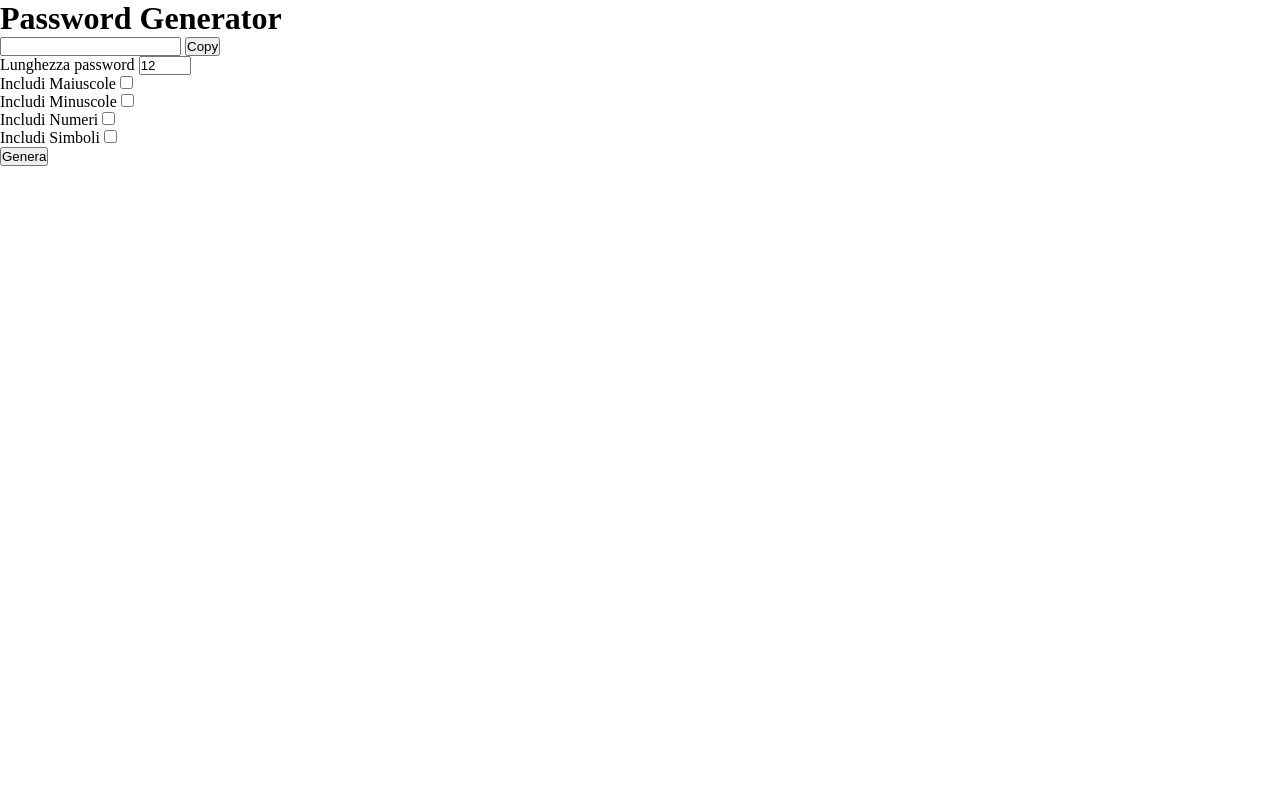
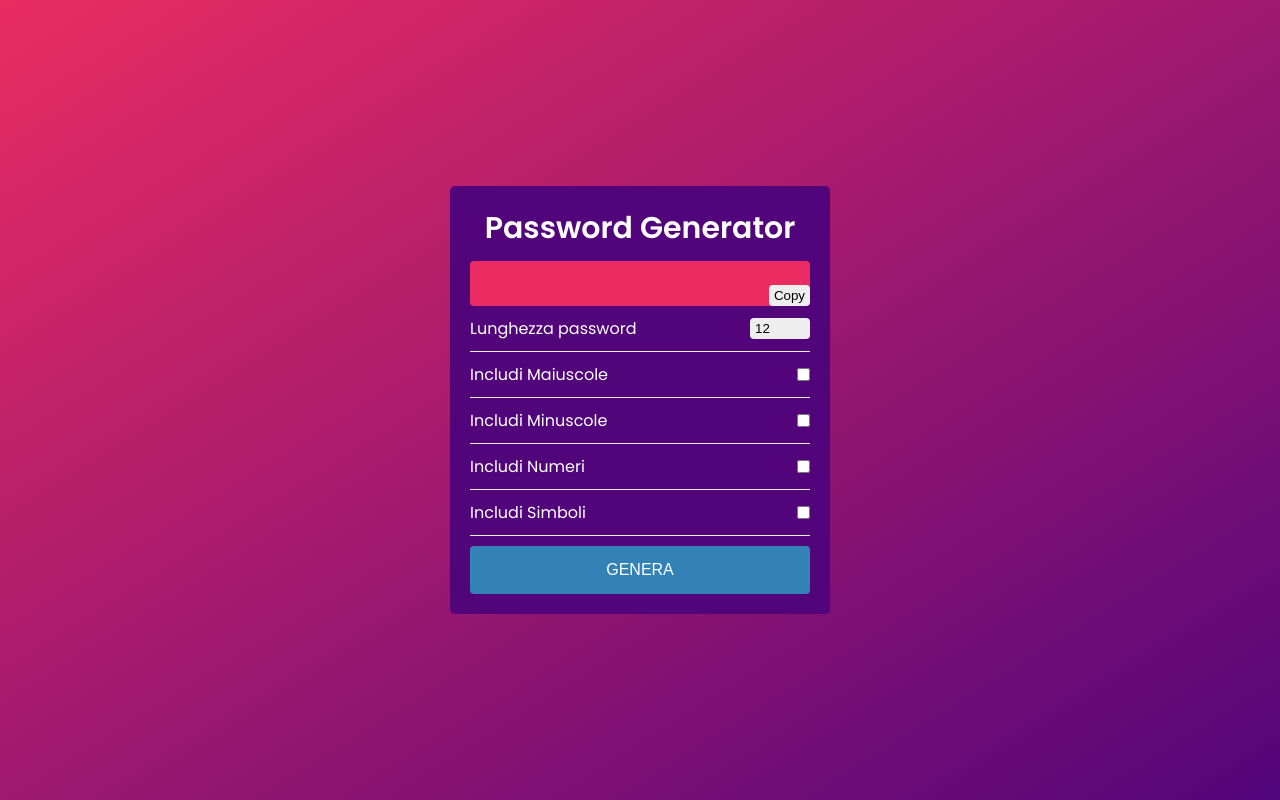
Before and after one commit to JardiinWD/javascript-psw-generator, a plain HTML site: page index.html in a window 1280 px wide. Drawn offline with Linux system fonts and the light colour scheme.

Commit message:
Implementato foglio di stile del progetto

```diff
--- a/assets/css/style.css
+++ b/assets/css/style.css
@@ -1,8 +1,118 @@
 /*#region Common utilities */
+
+/* Import del font da google */
+@import url('https://fonts.googleapis.com/css2?family=Poppins:wght@200;400;600&display=swap');
+
 * {
     margin: 0;
     padding: 0;
     box-sizing: border-box;
 }
 
+body {
+    font-family: 'Poppins', sans-serif;
+    background: linear-gradient(to right bottom, #ea2c62, #52057b )no-repeat;
+    height: 100vh;
+    display: flex;
+    justify-content: center;
+    align-items: center;
+}
+
+.container {
+    background-color: #52057b;
+    padding: 20px;
+    border-radius: 5px;
+    width: 380px;
+}
+
+h1 {
+    font-size: 30px;
+    color: #fff;
+    text-align: center;
+    margin-bottom: 10px;
+}
 /*#endregion */
+
+/*#region Form control */
+
+.form-control {
+    display: flex;
+    justify-content: space-between;
+    align-items: center;
+    padding: 10px 0;
+    color: #fff;
+    border-bottom: 1px solid #eee;
+}
+
+.form-control label {
+    cursor: pointer;
+}
+
+.form-control input[type=number]{
+    width: 60px;
+}
+
+/*#region P-header */
+.p-header {
+    position: relative;
+}
+
+.p-header input,
+.p-header button,
+.form-control input[type=number],
+#submit {
+    outline: none;
+    border: none;
+    border-radius: 4px;
+}
+
+.p-header input {
+    width: 100%;
+    height: 100%;
+    background-color: #ea2c62;
+    padding: 14px;
+    color: #fff;
+    font-size: 15px;
+}
+
+.p-header button,
+.form-control input[type=number] {
+    padding: 3px 5px;
+    background-color: #eee;
+}
+
+.p-header button {
+    position: absolute;
+    bottom: 0;
+    right: 0;
+    cursor: pointer;
+}
+/*#endregion */
+
+/*#region Submit button */
+
+#submit {
+    width: 100%;
+    padding: 15px;
+    margin-top: 10px;
+    background-color: #3282b8;
+    font-size: 16px;
+    font-weight: 400;
+    color: #fff;
+    cursor: pointer;
+    transition: all 0.4s;
+    text-transform: uppercase;
+}
+
+#submit:hover {
+    background-color: #ea2c62;
+}
+
+#submit:active{
+    background-color: #3282b8;
+}
+
+/*#endregion */
+
+
+/*#endregion Form control*/
```
